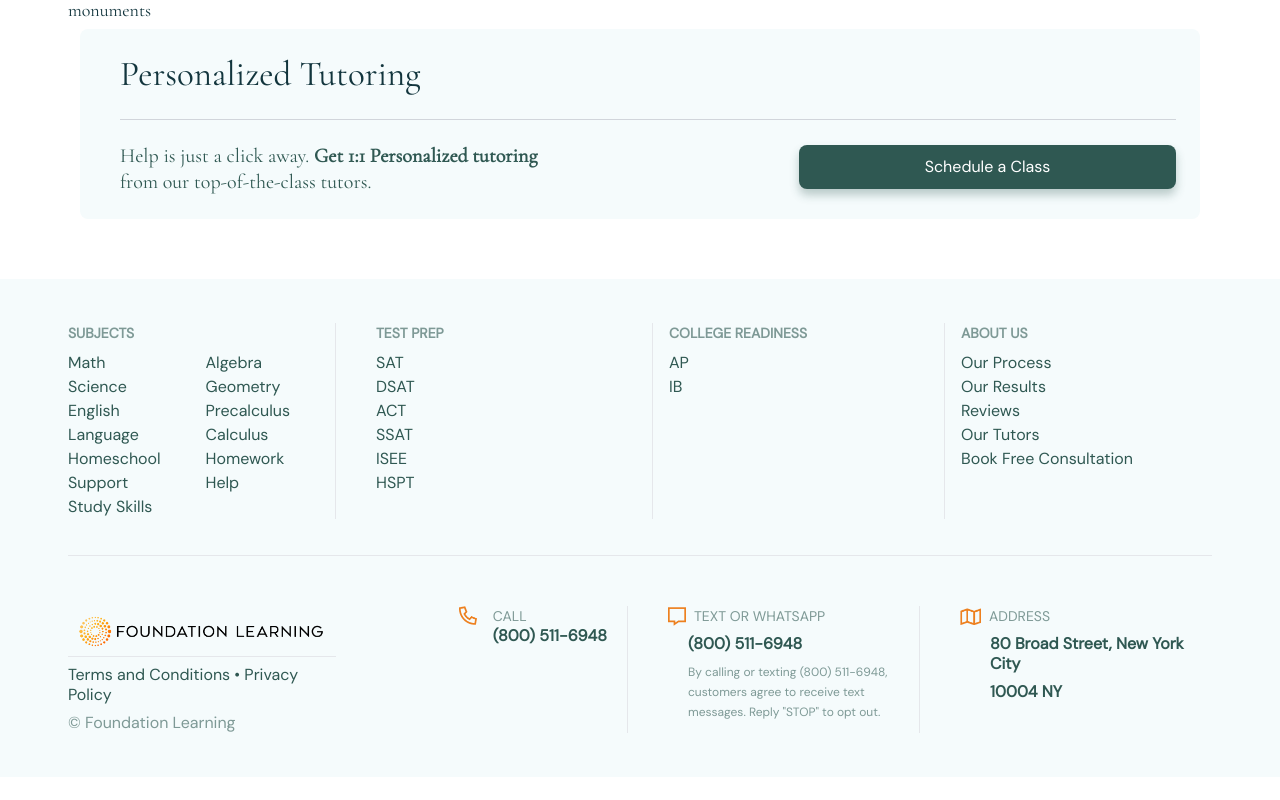
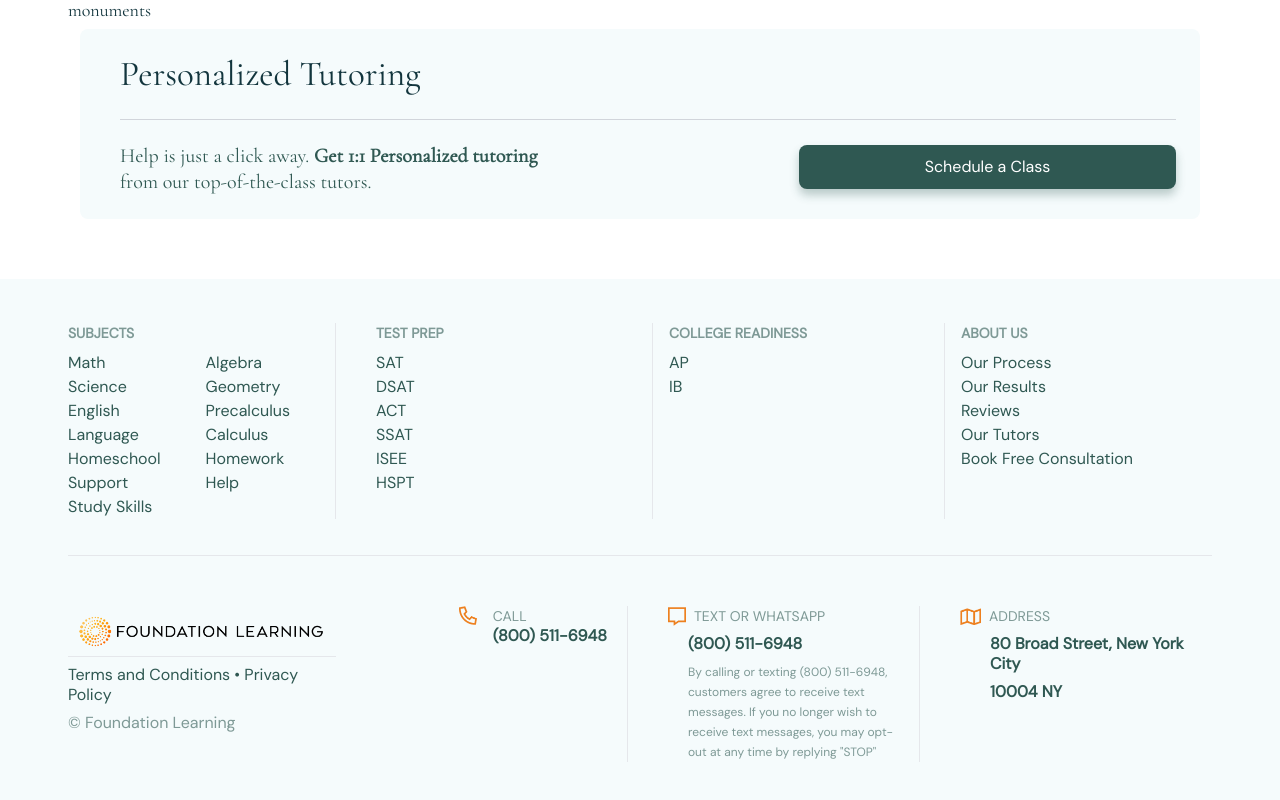
Before and after one commit to pulakkar333/Foundation_learning, a Next.js app: page / in a window 1280 px wide. Shown: the part 1943-2743 px from the top of the page. Before the commit the page ends 2720 px from the top, so only its background shows below. Built offline with nearby package versions, Linux system fonts and the light colour scheme.

Commit message:
feedbacks

```diff
--- a/src/components/footer.tsx
+++ b/src/components/footer.tsx
@@ -125,8 +125,7 @@ export default function Footer() {
             (800) 511-6948
           </p>
           <p className="text-[rgba(47,88,82,0.60)] text-[12px] font-dm-sans ml-[20px]">
-            By calling or texting (800) 511-6948, customers agree to receive
-            text messages. Reply &quot;STOP&quot; to opt out.
+            By calling or texting (800) 511-6948, customers agree to receive text messages. If you no longer wish to receive text messages, you may opt-out at any time by replying &quot;STOP&quot;
           </p>
         </div>
 
```
